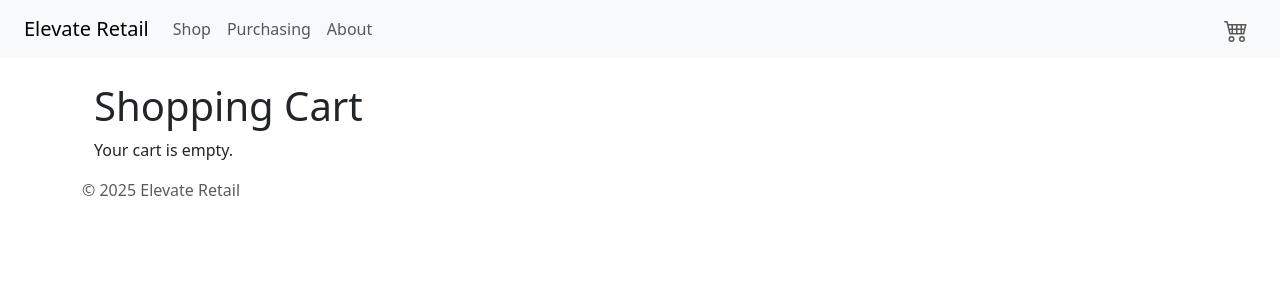
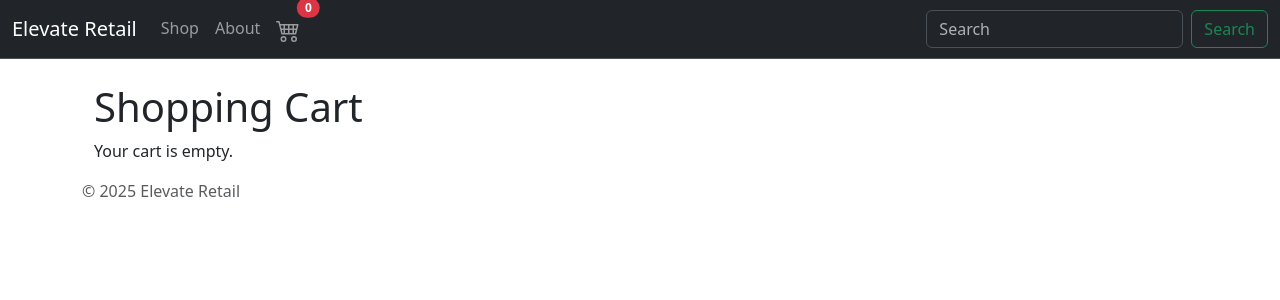
Before and after one commit to Cyber-Kaeh/elevate-retail, a Flask app: page /cart in a window 1280 px wide. Shown: the top 300 px of the page. Run offline with Flask 3, Linux system fonts and the light colour scheme.

Commit message:
Updated navbar. experimenting with shopping cart icon.

```diff
--- a/requirements.txt
+++ b/requirements.txt
@@ -2,4 +2,4 @@ flask
 werkzeug
 flask-bootstrap
 flask-sqlalchemy
-flask-sessions
+flask-session
--- a/src/routes/cart_routes.py
+++ b/src/routes/cart_routes.py
@@ -36,7 +36,12 @@ def view_cart():
                 'quantity': item.quantity,
                 'price': item.price
             })
-
     # Calculate the total price
     total_price = sum(item['price'] * item['quantity'] for item in items)
     return render_template('cart.html', items=items, total_price=total_price)
+
+
+@cart_bp.app_context_processor
+def inject_cart_item_count():
+    cart_item_count = len(session.get('cart', []))
+    return {'cart_item_count': cart_item_count}
--- a/templates/base.html
+++ b/templates/base.html
@@ -1,47 +1,91 @@
 <!DOCTYPE html>
 <html lang="en">
   <head>
-    <meta charset="UTF-8">
-    <meta name="viewport" content="width=device-width, initial-scale=1.0">
+    <meta charset="UTF-8" />
+    <meta name="viewport" content="width=device-width, initial-scale=1.0" />
     <title>{% block title %}Elevate Retail{% endblock %}</title>
-    <link href="https://cdn.jsdelivr.net/npm/bootstrap@5.3.3/dist/css/bootstrap.min.css" rel="stylesheet" integrity="sha384-QWTKZyjpPEjISv5WaRU9OFeRpok6YctnYmDr5pNlyT2bRjXh0JMhjY6hW+ALEwIH" crossorigin="anonymous">
+    <link
+      href="https://cdn.jsdelivr.net/npm/bootstrap@5.3.3/dist/css/bootstrap.min.css"
+      rel="stylesheet"
+      integrity="sha384-QWTKZyjpPEjISv5WaRU9OFeRpok6YctnYmDr5pNlyT2bRjXh0JMhjY6hW+ALEwIH"
+      crossorigin="anonymous"
+    />
   </head>
   <body>
     <header>
-        <nav class="navbar navbar-expand-lg navbar-light bg-light px-4">
-            <a class="navbar-brand" href="/">Elevate Retail</a>
-            <div class="collapse navbar-collapse">
-                <ul class="navbar-nav me-auto">
+      <nav
+        class="navbar navbar-expand-sm bg-dark border-bottom"
+        data-bs-theme="dark"
+      >
+        <div class="container-fluid">
+          <a class="navbar-brand" href="#">Elevate Retail</a>
+          <button
+            class="navbar-toggler"
+            type="button"
+            data-bs-toggle="collapse"
+            data-bs-target="#navbarSupportedContent"
+            aria-controls="navbarSupportedContent"
+            aria-expanded="false"
+            aria-label="Toggle navigation"
+          >
+            <span class="navbar-toggler-icon"></span>
+          </button>
+          <div class="collapse navbar-collapse" id="navbarSupportedContent">
+            <ul class="navbar-nav me-auto mb-2 mb-lg-0">
               <li class="nav-item">
                 <a class="nav-link" href="/inventory">Shop</a>
               </li>
               <li class="nav-item">
-                        <a class="nav-link" href="/purchasing">Purchasing</a>
+                <a class="nav-link" href="/about">About</a>
               </li>
               <li class="nav-item">
-                        <a class="nav-link" href="/about">About</a>
-                    </li>
-                </ul>
-                <ul class="navbar-nav ms-auto">
-                    <li class="nav-item d-flex align-items-center">
-                        <a class="nav-link" href="/cart">
-                            <svg xmlns="http://www.w3.org/2000/svg" width="24" height="24" fill="currentColor" class="bi bi-cart4" viewBox="0 0 16 16">
-                                <path d="M0 2.5A.5.5 0 0 1 .5 2H2a.5.5 0 0 1 .485.379L2.89 4H14.5a.5.5 0 0 1 .485.621l-1.5 6A.5.5 0 0 1 13 11H4a.5.5 0 0 1-.485-.379L1.61 3H.5a.5.5 0 0 1-.5-.5M3.14 5l.5 2H5V5zM6 5v2h2V5zm3 0v2h2V5zm3 0v2h1.36l.5-2zm1.11 3H12v2h.61zM11 8H9v2h2zM8 8H6v2h2zM5 8H3.89l.5 2H5zm0 5a1 1 0 1 0 0 2 1 1 0 0 0 0-2m-2 1a2 2 0 1 1 4 0 2 2 0 0 1-4 0m9-1a1 1 0 1 0 0 2 1 1 0 0 0 0-2m-2 1a2 2 0 1 1 4 0 2 2 0 0 1-4 0"/>
+                <a class="nav-link position-relative" href="/cart">
+                  <svg
+                    xmlns="http://www.w3.org/2000/svg"
+                    width="24"
+                    height="24"
+                    fill="currentColor"
+                    class="bi bi-cart4"
+                    viewBox="0 0 16 16"
+                  >
+                    <path
+                      d="M0 2.5A.5.5 0 0 1 .5 2H2a.5.5 0 0 1 .485.379L2.89 4H14.5a.5.5 0 0 1 .485.621l-1.5 6A.5.5 0 0 1 13 11H4a.5.5 0 0 1-.485-.379L1.61 3H.5a.5.5 0 0 1-.5-.5M3.14 5l.5 2H5V5zM6 5v2h2V5zm3 0v2h2V5zm3 0v2h1.36l.5-2zm1.11 3H12v2h.61zM11 8H9v2h2zM8 8H6v2h2zM5 8H3.89l.5 2H5zm0 5a1 1 0 1 0 0 2 1 1 0 0 0 0-2m-2 1a2 2 0 1 1 4 0 2 2 0 0 1-4 0m9-1a1 1 0 1 0 0 2 1 1 0 0 0 0-2m-2 1a2 2 0 1 1 4 0 2 2 0 0 1-4 0"
+                    />
                   </svg>
+                  <span
+                    class="position-absolute top-0 start-100 translate-middle badge rounded-pill bg-danger"
+                    style="font-size: 0.75rem"
+                  >
+                    {{ cart_item_count }}
+                  </span>
                 </a>
               </li>
             </ul>
+            <form class="d-flex" role="search">
+              <input
+                class="form-control me-2"
+                type="search"
+                placeholder="Search"
+                aria-label="Search"
+              />
+              <button class="btn btn-outline-success" type="submit">
+                Search
+              </button>
+            </form>
+          </div>
         </div>
       </nav>
     </header>
-    <main class="container">
-        {% block content %}{% endblock %}
-    </main>
+    <main class="container">{% block content %}{% endblock %}</main>
     <footer class="footer">
       <div class="container">
         <span class="text-muted">© 2025 Elevate Retail</span>
       </div>
     </footer>
-    <script src="https://cdn.jsdelivr.net/npm/bootstrap@5.3.3/dist/js/bootstrap.bundle.min.js" integrity="sha384-YvpcrYf0tY3lHB60NNkmXc5s9fDVZLESaAA55NDzOxhy9GkcIdslK1eN7N6jIeHz" crossorigin="anonymous"></script>
+    <script
+      src="https://cdn.jsdelivr.net/npm/bootstrap@5.3.3/dist/js/bootstrap.bundle.min.js"
+      integrity="sha384-YvpcrYf0tY3lHB60NNkmXc5s9fDVZLESaAA55NDzOxhy9GkcIdslK1eN7N6jIeHz"
+      crossorigin="anonymous"
+    ></script>
   </body>
 </html>
--- a/templates/cart.html
+++ b/templates/cart.html
@@ -1,7 +1,5 @@
-{% extends "base.html" %}
-{% block title %}Cart{% endblock %}
-
-{% block content %}
+{% extends "base.html" %} {% block title %}Cart{% endblock %} {% block content
+%}
 
 <div class="container mt-4">
   <h1>Shopping Cart</h1>
```
Also changed, not shown: settings.json (added, +27 -0 lines), instance/elevate_retail.db. Lines whose indentation alone changed are shown as unchanged.
